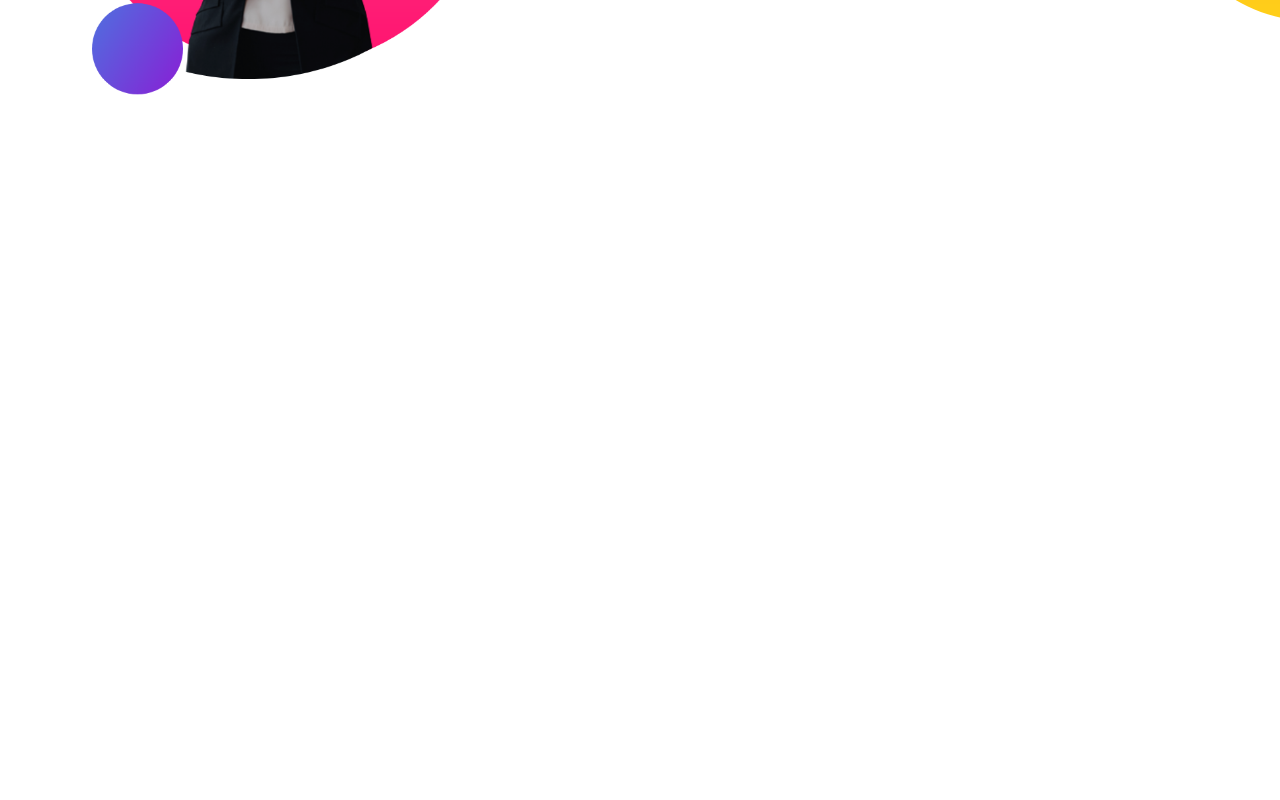
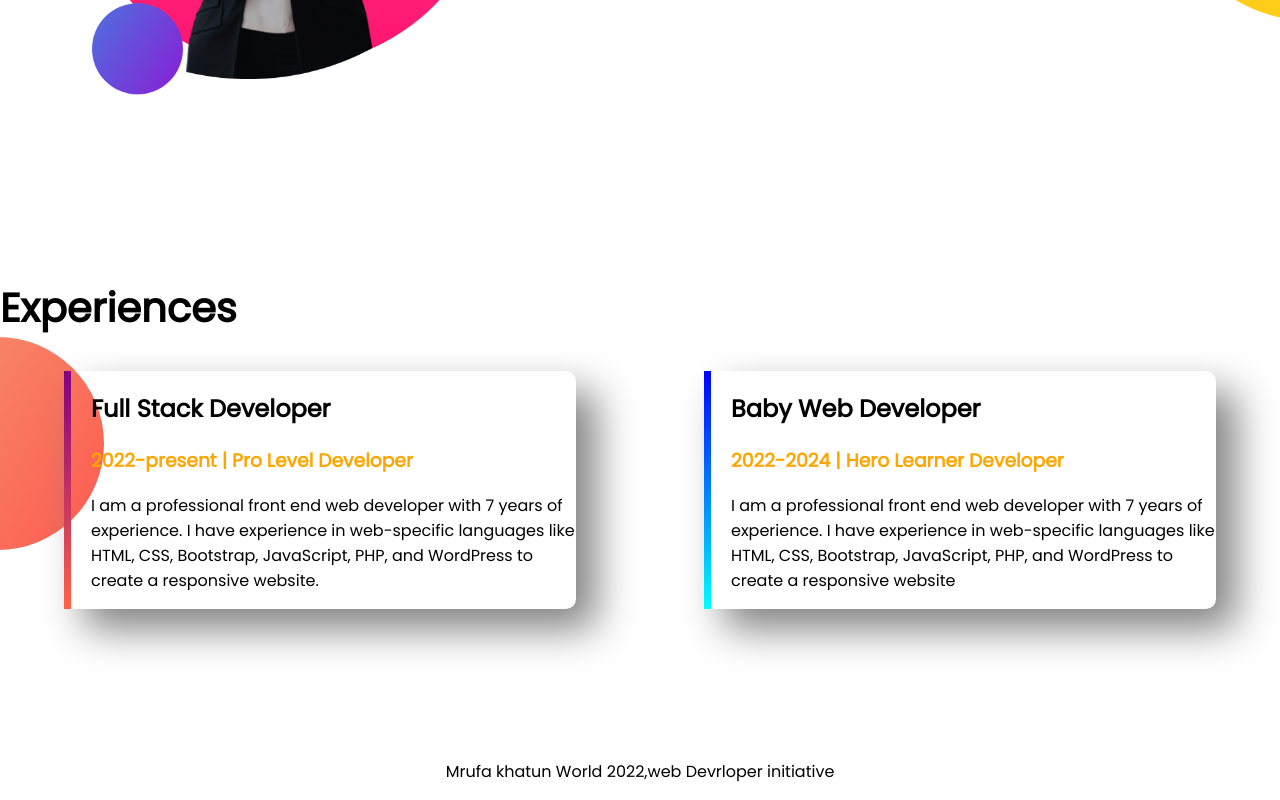
Before and after one commit to marufa0194/developer-portfolio, a plain HTML site: page index.html in a window 1280 px wide. Shown: the part 1059-1859 px from the top of the page. Before the commit the page ends 1337 px from the top, so only its background shows below. Drawn offline with Linux system fonts and the light colour scheme.

Commit message:
Footer and experience added

```diff
--- a/index.html
+++ b/index.html
@@ -13,7 +13,7 @@
 </head>
 
 <body>
-    <section class="top-banner">
+    <section class="top-banner flexible-container ">
         <div class="half-width">
             <h1>Welcome To</h1>
             <h1><span class="orange-color">Marufa Khatun</span> World</h1>
@@ -26,7 +26,7 @@
             <img src="marufa.png" alt="">
         </div>
     </section>
-    <section class="dream-big">
+    <section class="dream-big flexible-container">
         <div class="half-width">
             <img src="marufa2.png" alt="">
         </div>
@@ -38,7 +38,31 @@
             <a class="link-button" target="_blank" href="">DOWNLOAD RESUME</a>
 
     </section>
+    <section class="experience-area">
+        <h1>Experiences</h1>
+        <div class="flexible-container">
+            <div id="full-stok-experience" class="experience-item">
+                <h2>Full Stack Developer</h2>
+                <h3 class="orange-color">2022-present | Pro Level Developer</h3>
+                <p>I am a professional front end web developer with 7 years of experience. I have experience in
+                    web-specific
+                    languages like HTML, CSS, Bootstrap, JavaScript, PHP, and WordPress to create a responsive website.
+                </p>
+            </div>
+            <div id="web-dev-exprience" class="experience-item">
+                <h2>Baby Web Developer</h2>
+                <h3 class="orange-color">2022-2024 | Hero Learner Developer</h3>
+                <p>I am a professional front end web developer with 7 years of experience. I have experience in
+                    web-specific
+                    languages like HTML, CSS, Bootstrap, JavaScript, PHP, and WordPress to create a responsive website
+                </p>
+            </div>
+        </div>
 
+    </section>
+    <footer>
+        <p>Mrufa khatun World 2022,web Devrloper initiative</p>
+    </footer>
 </body>
 
 </html>
--- a/style.css
+++ b/style.css
@@ -11,7 +11,7 @@ h1 {
     color: orange;
 }
 
-section {
+.flexible-container {
     display: flex;
     margin-bottom: 150px;
 }
@@ -44,3 +44,34 @@ section {
     background-repeat: no-repeat;
     background-position: right;
 }
+
+.experience-area {
+    background-image: url(exp-bg.png);
+    background-repeat: no-repeat;
+    background-position: left;
+}
+
+.experience-item {
+    width: 40%;
+    margin-left: 5%;
+    margin-right: 5%;
+    padding-left: 20px;
+    border-radius: 10px;
+    box-shadow: 20px 20px 40px gray;
+}
+
+#web-dev-exprience {
+    border-left: 7px solid;
+    border-image: linear-gradient(blue, cyan);
+    border-image-slice: 1;
+}
+
+#full-stok-experience {
+    border-left: 7px solid;
+    border-image: linear-gradient(purple, tomato);
+    border-image-slice: 1;
+}
+
+footer p {
+    text-align: center;
+}
```
